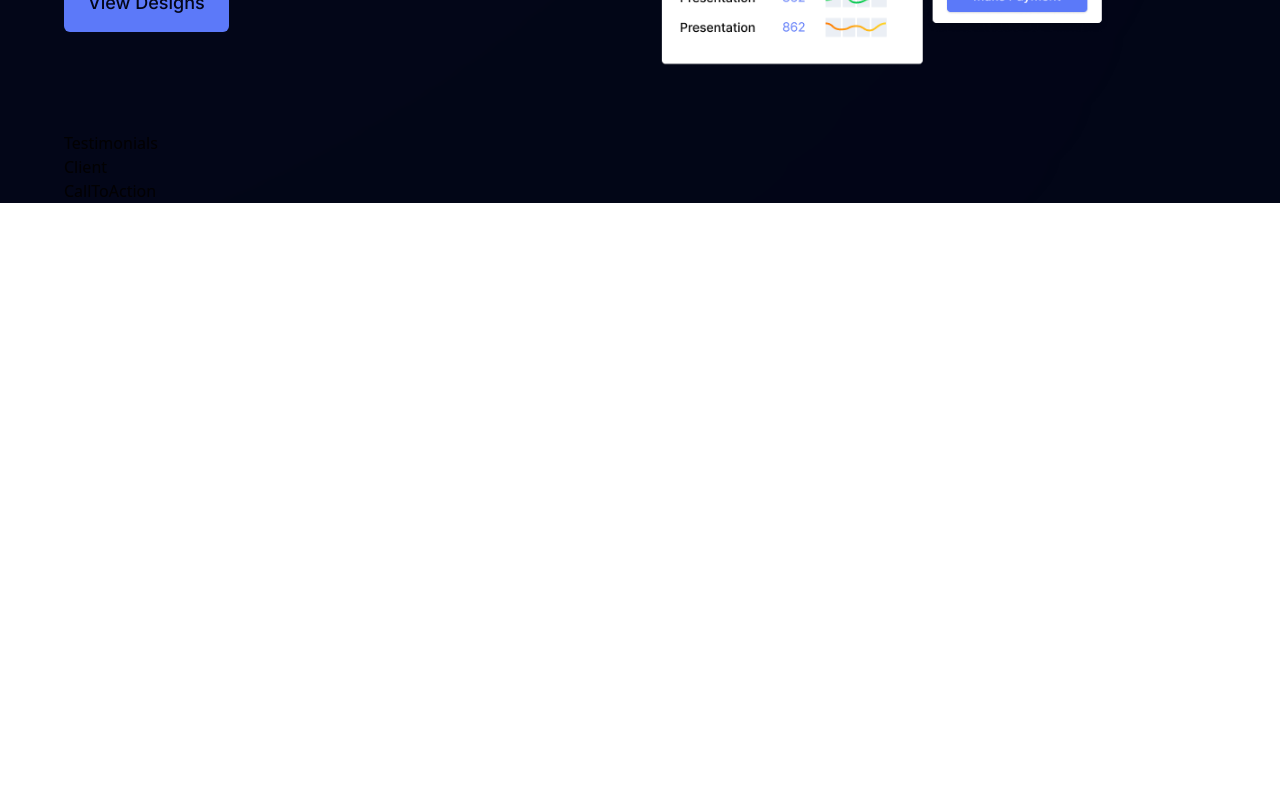
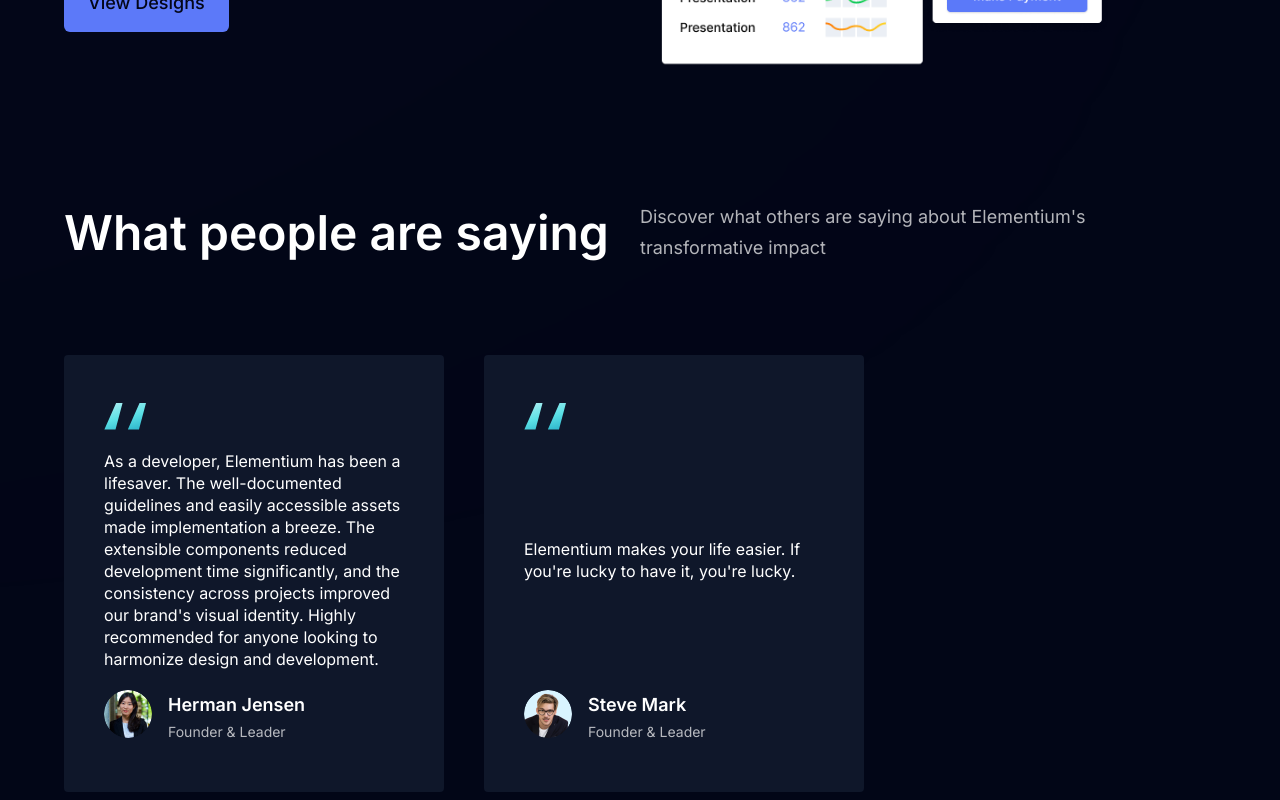
Before and after one commit to marykasp/elementium-website, a React (Vite) app: page / in a window 1280 px wide. Shown: the part 2780-3580 px from the top of the page. Before the commit the page ends 2983 px from the top, so only its background shows below. Built offline with nearby package versions, Linux system fonts and the light colour scheme.

Commit message:
style: create testimonial feedback card components

```diff
--- a/src/components/FeedbackCard.jsx
+++ b/src/components/FeedbackCard.jsx
@@ -1,5 +1,29 @@
-const FeedbackCard = () => {
-  return <div>FeedbackCard</div>;
+import { quotes } from "../assets";
+
+const FeedbackCard = ({ id, content, name, title, img }) => {
+  return (
+    <div className="flex justify-between flex-col px-10 py-12 rounded-[4px] max-w-[380px] md:mr-10 sm:mr-5 mr-0 my-5 bg-slate-900 hover:bg-gradient-to-b hover:from-slate-800">
+      <img
+        src={quotes}
+        alt="quotation marks"
+        className="w-[42px] h-[27px] object-contain"
+      />
+      <p className="font-poppins font-normal text-[16px] leading-[22px] text-white my-5">
+        {content}
+      </p>
+      <div className="flex flex-row">
+        <img src={img} alt={name} className="w-[48px] h-[48px] rounded-full" />
+        <div className="flex flex-col ml-4">
+          <h4 className="font-poppins font-semibold text-[18px] text-white leading-[30px]">
+            {name}
+          </h4>
+          <p className="font-poppins font-normal text-[14px] leading-[24px] text-dimWhite">
+            {title}
+          </p>
+        </div>
+      </div>
+    </div>
+  );
 };
 
 export default FeedbackCard;
--- a/src/components/Testimonials.jsx
+++ b/src/components/Testimonials.jsx
@@ -3,7 +3,28 @@
 import { feedback } from "../constants";
 
 const Testimonials = () => {
-  return <div>Testimonials</div>;
+  return (
+    <section
+      id="clients"
+      className={`${styles.paddingY} ${styles.flexCenter} flex-col relative`}
+    >
+      {/* title and context */}
+      <div className="w-full flex justify-between items-center md:flex-row flex-col md:mb-16 mb-6 relative z-[1]">
+        <h2 className={styles.heading2}>What people are saying</h2>
+        <div className="w-full md:mt-0 mt-6">
+          <p className={`${styles.paragraph} text-left max-w-[450px]`}>
+            Discover what others are saying about Elementium's transformative
+            impact
+          </p>
+        </div>
+      </div>
+      <div className="flex flex-wrap sm:justify-start justify-center w-full feedback-container relative z-[1]">
+        {feedback.map((feedback) => (
+          <FeedbackCard key={feedback.id} {...feedback} />
+        ))}
+      </div>
+    </section>
+  );
 };
 
 export default Testimonials;
```
